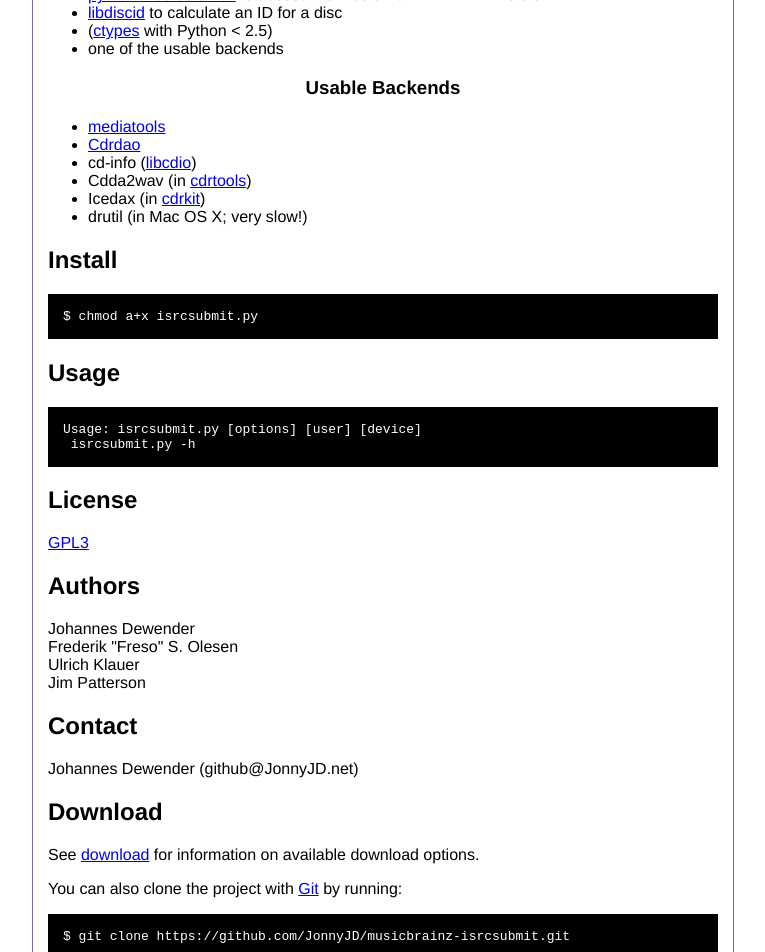
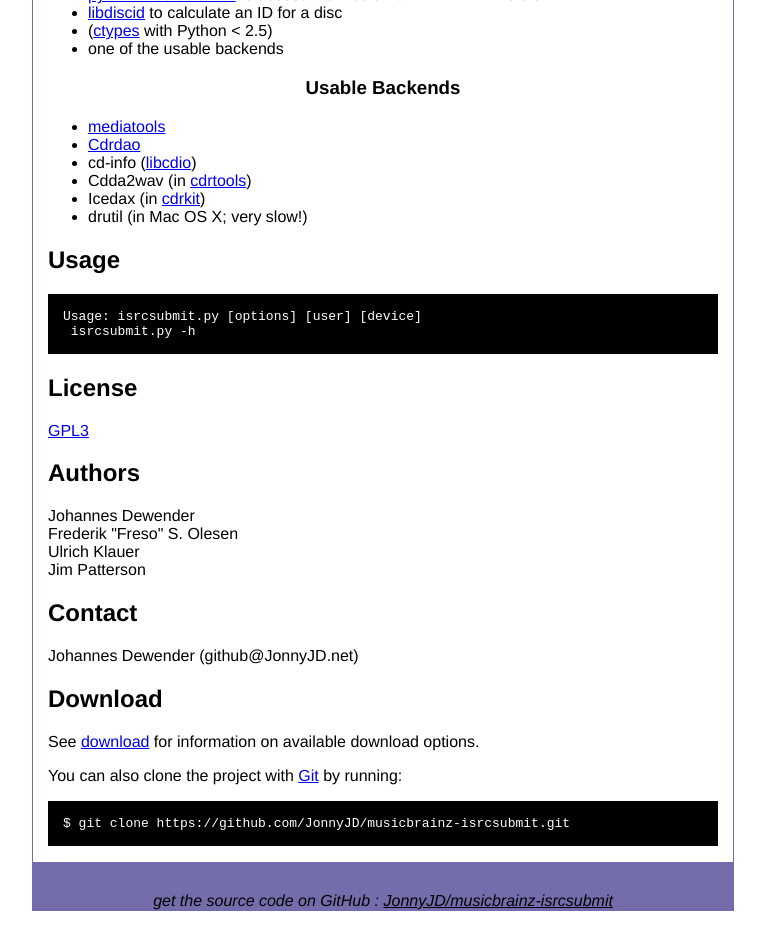
Before and after one commit to JonnyJD/musicbrainz-isrcsubmit, a Jekyll site: the page built from index.html, in a window 1280 px wide. Shown: the part 556-1508 px from the top of the page, without its empty margins (257-1022 px from the left). Built offline with Jekyll 4.4.1, drawn with Linux system fonts in a browser that asks for light colours; after the commit the page ends 1475 px from its top, so only the background shows below that.

Commit message:
remove install instructions from first page

```diff
--- a/index.html
+++ b/index.html
@@ -59,12 +59,6 @@
 </ul>
 
 
-
-<h2>Install</h2>
-<pre>$ chmod a+x isrcsubmit.py</pre>
-
-
-
 <h2>Usage</h2>
 <pre>Usage: isrcsubmit.py [options] [user] [device]
  isrcsubmit.py -h</pre>
```
